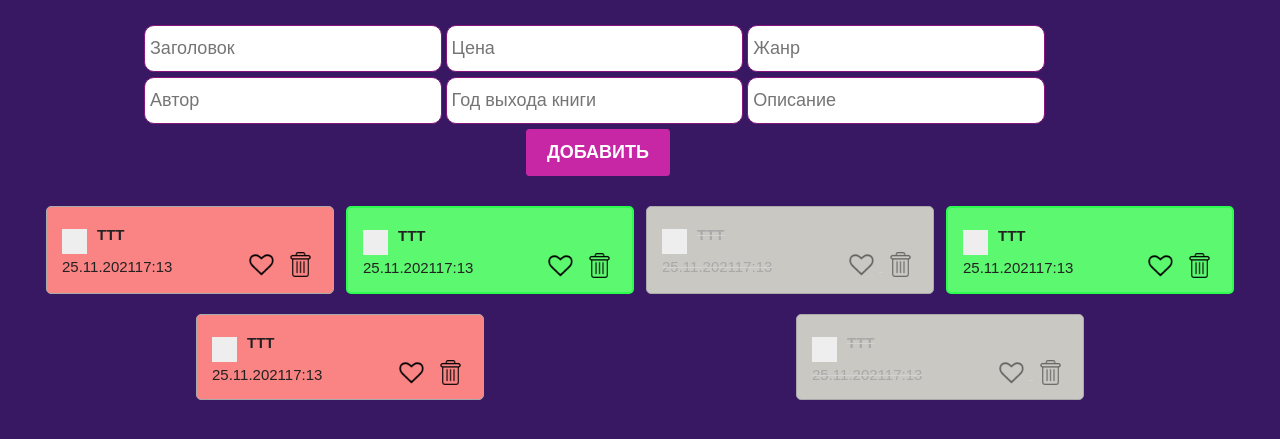
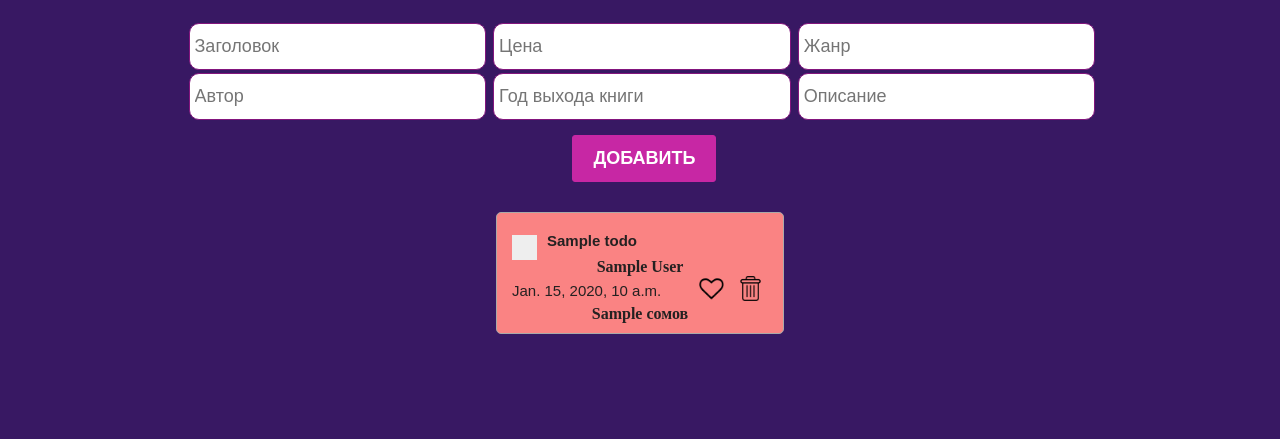
Before and after one commit to ArsenZhonbutaev/libraryPython, a Django app: page / in a window 1280 px wide. Shown: the top 439 px of the page. Run offline with Django 3.2, Linux system fonts and the light colour scheme; tables that the repository leaves empty hold one stand-in row (values such as "Sample post").

Commit message:
connected html

```diff
--- a/main/static/styles/index.css
+++ b/main/static/styles/index.css
@@ -19,13 +19,15 @@ section {
 
 .create_cont {
     width: 80%;
+    margin-left: 83px;
 }
 
 .create_inp {
     padding: 12px 5px;
     font-size: 18px;
     width: 30%;
-    margin-top: 5px;
+    margin-top: 3px;
+    margin-left: 3px;
     border: 1px solid rgb(131, 21, 125);
     border-radius: 10px;
 }
@@ -40,8 +42,8 @@ section {
     font-weight: bold;
     border-radius: 3px;
     cursor: pointer;
-    margin-left: 38.5%;
-    margin-top: 5px;
+    margin-left: 39%;
+    margin-top: 15px;
 }
 
 .create_btn:active {
@@ -119,3 +121,7 @@ section {
     margin: 0 5px;
     cursor: pointer;
 }
+
+.cap {
+    text-align: center;
+}
--- a/main/templates/index.html
+++ b/main/templates/index.html
@@ -23,103 +23,27 @@
         </div>
 
         <div class="book_cont">
+            {% for todo in book_list %}
             <div class="book_item">
                 <div class="book_item_header">
                     <label class="checkbox_cont">
                         <input type="checkbox">
                         <span class="checkmark"></span>
                     </label>
-                    <h4>TTT</h4>
+                    <h4>{{ todo.title }}
+                        <h4>
                 </div>
+                <h4 class="cap">{{ todo.author }}</h4>
                 <div class="book_item_footer">
-                    <p>25.11.2021<span>17:13</span></p>
+                    <p>{{ todo.created_at }}</p>
                     <div class="action_btns">
                         <img src="./icons/unmarked.png">
                         <img src="./icons/delete.png">
                     </div>
                 </div>
+                <h4 class="cap">{{ todo.price }} сомов</h4>
             </div>
-            <div class="book_item marked">
-                <div class="book_item_header">
-                    <label class="checkbox_cont">
-                        <input type="checkbox">
-                        <span class="checkmark"></span>
-                    </label>
-                    <h4>TTT</h4>
-                </div>
-                <div class="book_item_footer">
-                    <p>25.11.2021<span>17:13</span></p>
-                    <div class="action_btns">
-                        <img src="./icons/unmarked.png">
-                        <img src="./icons/delete.png">
-                    </div>
-                </div>
-            </div>
-            <div class="book_item done">
-                <div class="book_item_header">
-                    <label class="checkbox_cont">
-                        <input type="checkbox">
-                        <span class="checkmark"></span>
-                    </label>
-                    <h4>TTT</h4>
-                </div>
-                <div class="book_item_footer">
-                    <p>25.11.2021<span>17:13</span></p>
-                    <div class="action_btns">
-                        <img src="./icons/unmarked.png">
-                        <img src="./icons/delete.png">
-                    </div>
-                </div>
-            </div>
-            <div class="book_item marked">
-                <div class="book_item_header">
-                    <label class="checkbox_cont">
-                        <input type="checkbox">
-                        <span class="checkmark"></span>
-                    </label>
-                    <h4>TTT</h4>
-                </div>
-                <div class="book_item_footer">
-                    <p>25.11.2021<span>17:13</span></p>
-                    <div class="action_btns">
-                        <img src="./icons/unmarked.png">
-                        <img src="./icons/delete.png">
-                    </div>
-                </div>
-            </div>
-            <div class="book_item">
-                <div class="book_item_header">
-                    <label class="checkbox_cont">
-                        <input type="checkbox">
-                        <span class="checkmark"></span>
-                    </label>
-                    <h4>TTT</h4>
-                </div>
-                <div class="book_item_footer">
-                    <p>25.11.2021<span>17:13</span></p>
-                    <div class="action_btns">
-                        <img src="./icons/unmarked.png">
-                        <img src="./icons/delete.png">
-                    </div>
-                </div>
-            </div>
-            <div class="book_item done">
-                <div class="book_item_header">
-                    <label class="checkbox_cont">
-                        <input type="checkbox">
-                        <span class="checkmark"></span>
-                    </label>
-                    <h4>TTT</h4>
-                </div>
-                <div class="book_item_footer">
-                    <p>25.11.2021<span>17:13</span></p>
-                    <div class="action_btns">
-                        <img src="./icons/unmarked.png">
-                        <img src="./icons/delete.png">
-                    </div>
-                </div>
-            </div>
-
+            {% endfor %}
         </div>
 
     </section>
```
Also changed, not shown: main/migrations/0002_remove_todo_subtitle.py (added).
